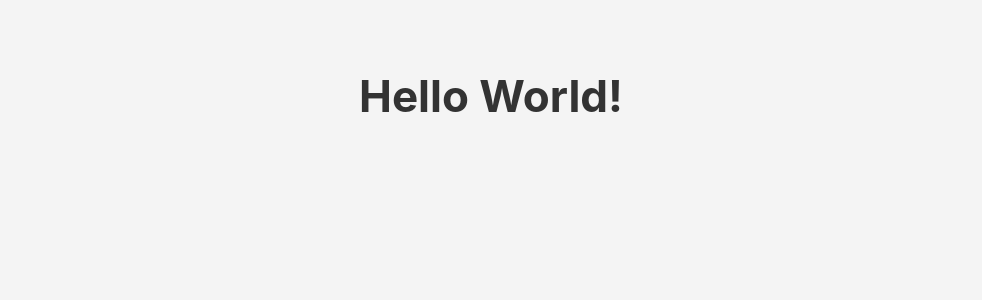
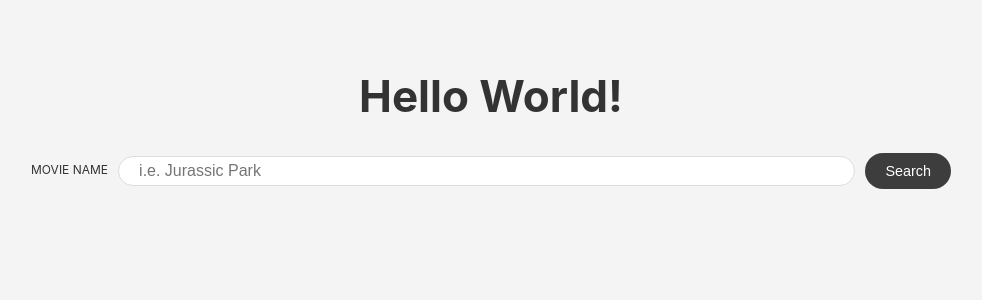
Before and after one commit to tomascarignano98/ReactMovieSearch, a React (Create React App) app: page / in a window 1280 px wide. Shown: the top 300 px of the page, without its empty margins (149-1131 px from the left). Built offline with nearby package versions, Linux system fonts and the light colour scheme.

Commit message:
Create SearchMovies component.

```diff
--- a/src/App.js
+++ b/src/App.js
@@ -1,9 +1,11 @@
 import React from 'react';
+import SearchMovies from './components/SearchMovies';
 
 function App() {
   return (
     <div className="container">
       <h1 className="title">Hello World!</h1>
+      <SearchMovies />
     </div>
   );
 }
--- /dev/null
+++ b/src/components/SearchMovies.js
@@ -0,0 +1,18 @@
+import React from 'react';
+
+export default function SearchMovies() {
+  return (
+    <form className="form">
+      <label className="label">Movie Name</label>
+      <input
+        type="text"
+        name="query"
+        placeholder="i.e. Jurassic Park"
+        className="input"
+      />
+      <button type="submit" className="button">
+        Search
+      </button>
+    </form>
+  );
+}
--- a/src/index.css
+++ b/src/index.css
@@ -16,15 +16,12 @@ body {
     'Helvetica Neue', sans-serif;
   -webkit-font-smoothing: antialiased;
   -moz-osx-font-smoothing: grayscale;
+  font-size: 1.6rem;
 }
 
 code {
   font-family: source-code-pro, Menlo, Monaco, Consolas, 'Courier New',
     monospace;
-}
-
-p {
-  font-size: 1.6rem;
 }
 
 .small {
@@ -41,3 +38,52 @@ p {
   font-size: 4.4rem;
   text-align: center;
 }
+
+/* SearchMovies */
+
+.form {
+  display: flex;
+  flex-direction: column;
+}
+
+.label {
+  font-size: 1.2rem;
+  margin-bottom: 0.2rem;
+  text-transform: uppercase;
+}
+
+.input {
+  font-size: 1.6rem;
+  padding: 0.5rem 2rem;
+  border: 1px solid #ddd;
+  border-radius: 20px;
+  margin-bottom: 1rem;
+}
+
+.button {
+  font-size: 0.9em;
+  background-color: rgba(0, 0, 0, 0.75);
+  color: #fff;
+  padding: 1rem 2rem;
+  border: none;
+  border-radius: 20px;
+  cursor: pointer;
+  transition: background-color 300ms;
+}
+
+.button:hover {
+  background-color: rgba(0, 0, 0, 0.85);
+}
+
+@media (min-width: 786px) {
+  .form {
+    flex-direction: row;
+    gap: 1rem;
+    align-items: center;
+  }
+
+  .input {
+    margin-bottom: 0;
+    flex-grow: 1;
+  }
+}
```
